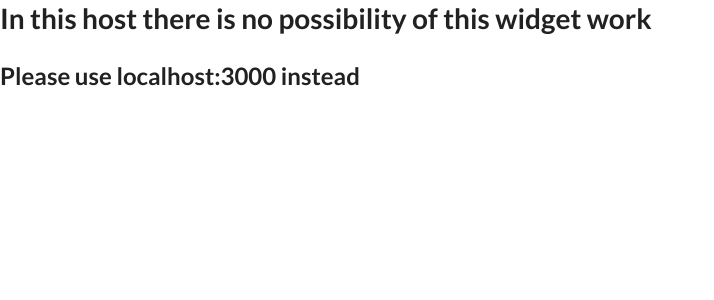
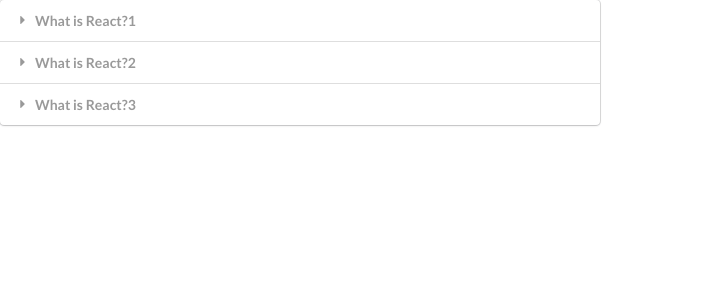
Before and after one commit to dockwall/react-wiki-widgets, a React (Create React App) app: page / in a window 1280 px wide. Shown: the top 300 px of the page, without its empty margins (0-714 px from the left). Built offline with nearby package versions, Linux system fonts and the light colour scheme.

Commit message:
Created native routing, without react-router. Needs to fix Dropdown

```diff
--- a/src/App.js
+++ b/src/App.js
@@ -36,22 +36,47 @@ const dropdownOptions = [
     },
 ]
 
-const App = () => {
+const showAccordion = () => {
+    if (window.location.pathname === '/') {
+        return <Accordion items={accordionMockupItems} />
+    }
+};
+
+const showSearch = () => {
+    if (window.location.pathname === '/search') {
+        return <Search />
+    }
+};
+
+const showDropdown = () => {
     // This state represents active color in Dropdown
     // By default first color is selected (red)
     const [selectedColor, setSelectedColor] = useState(dropdownOptions[0])
-
-    return (
-        <div>
-            {/* <Accordion items={accordionMockupItems} /> */}
-            {/* <Search /> */}
-            {/* <Dropdown
+    if (window.location.pathname === '/dropdown') {
+        return (
+            <Dropdown
                 options={dropdownOptions}
                 labelText="Select a Color Scheme"
                 selected={selectedColor}
                 onSelectedChange={setSelectedColor}
-            /> */}
-            <Translate />
+            />
+        )
+    }
+};
+
+const showTranslate = () => {
+    if (window.location.pathname === '/translate') {
+        return <Translate />
+    }
+};
+
+const App = () => {
+    return (
+        <div>
+            {showAccordion()}
+            {showSearch()}
+            {showDropdown()}
+            {showTranslate()}
         </div>
     )
 };
--- a/src/components/Accordion.js
+++ b/src/components/Accordion.js
@@ -1,6 +1,6 @@
 import React, { useState } from "react";
 
-// This is a component for render Accordion list
+// This is a component for render Accordion list with general information about this App
 
 const Accordion = (props) => {
     // This state represents active element of Accordion list
```
